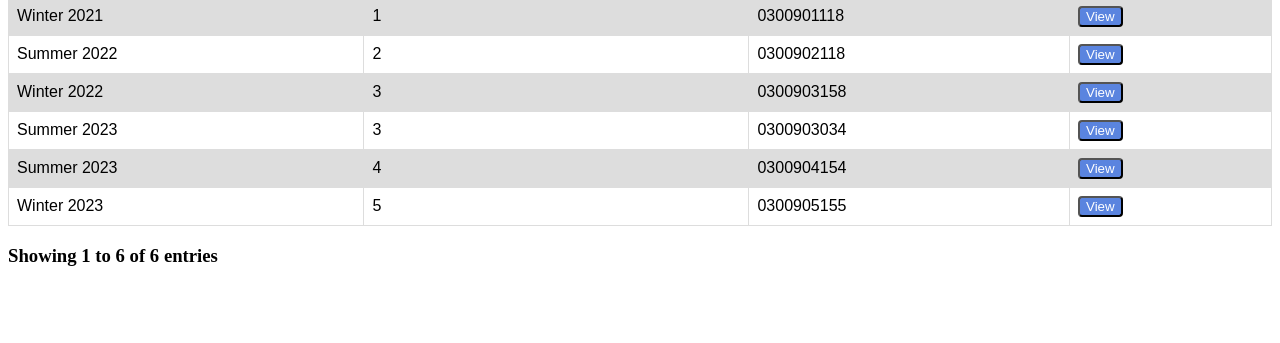
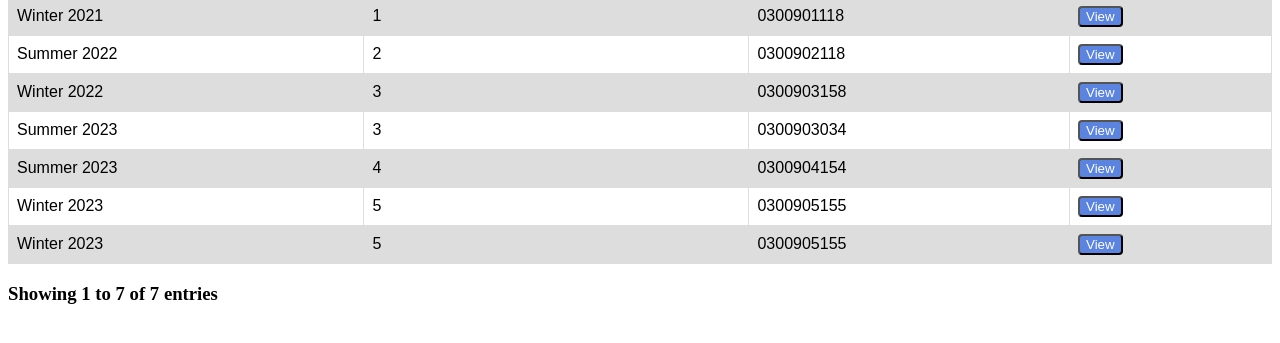
Before and after one commit to Lwlf1436/Main, a plain HTML site: page index.html in a window 1280 px wide. Shown: the part 177-520 px from the top of the page. Drawn offline with Linux system fonts and the light colour scheme.

Commit message:
Update index.html

```diff
--- a/index.html
+++ b/index.html
@@ -110,9 +110,17 @@
             <td><a href="https://lwlf1436.github.io/Sem-5/"><button
                 style="background-color: rgb(90, 132, 223); border-radius: 4px; color:white;"> View</button></a>
     </td>
+                 </td>
+            <tr>
+            <td>Winter 2023</td>
+            <td> 5</td>
+            <td>0300905155</td>
+            <td><a href="https://lwlf1436.github.io/Sem-6/"><button
+                style="background-color: rgb(90, 132, 223); border-radius: 4px; color:white;"> View</button></a>
+    </td>
 
     </table>
-    <h3>Showing 1 to 6 of 6 entries</h3>
+    <h3>Showing 1 to 7 of 7 entries</h3>
 
 </body>
 
```
